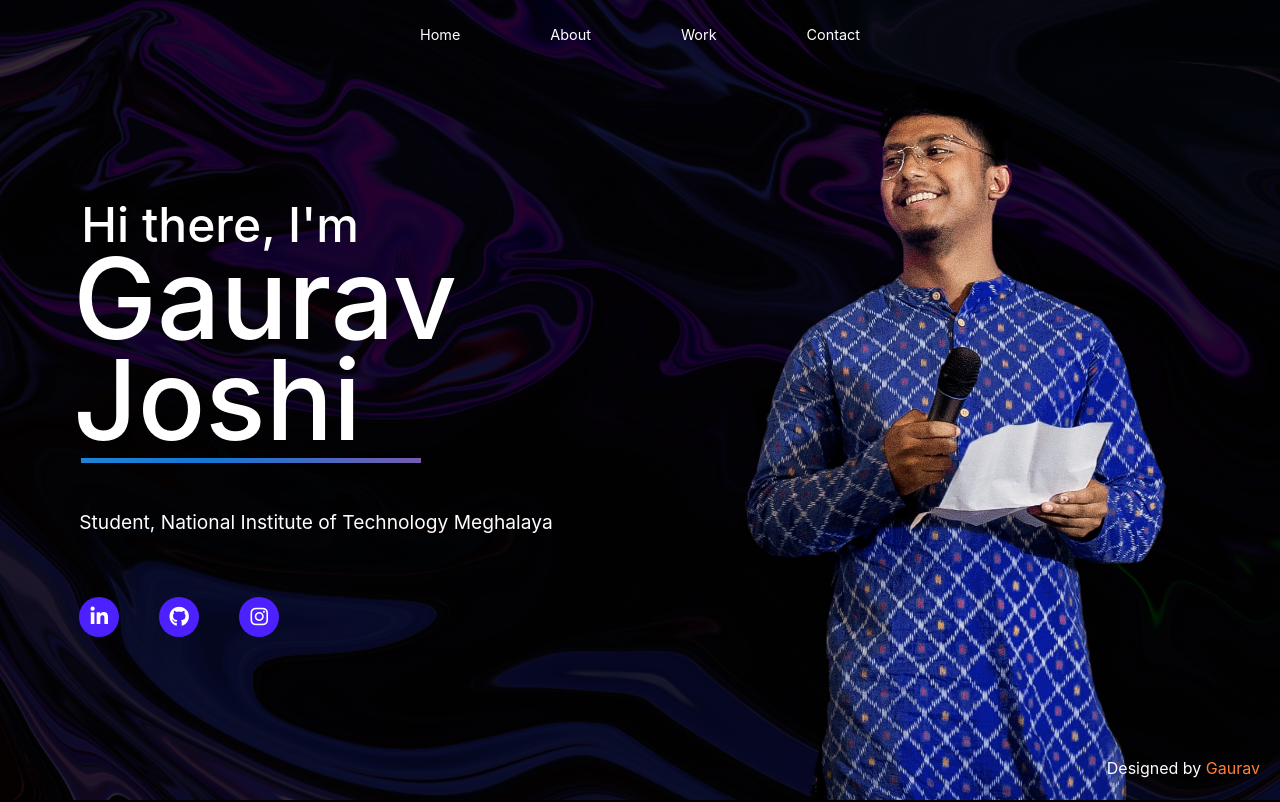
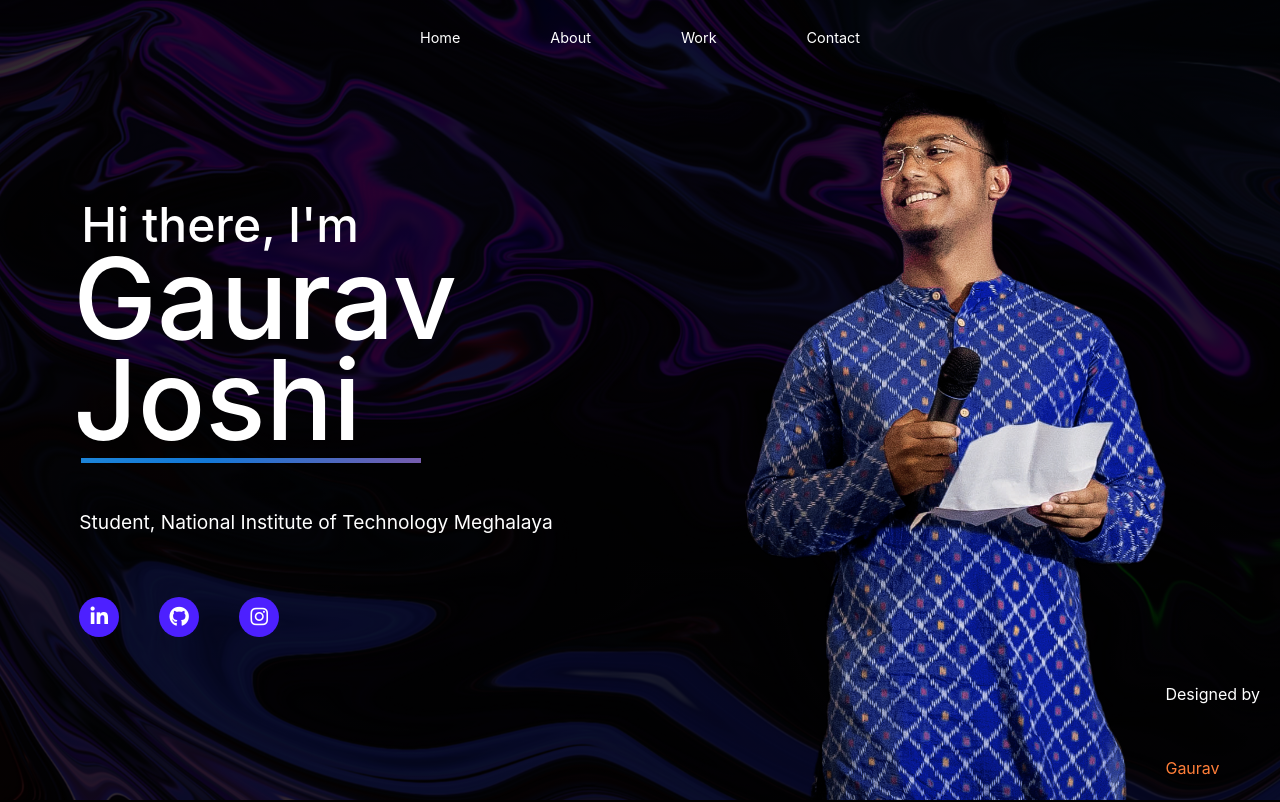
Before and after one commit to webgaurav02/portfolio, a React (Create React App) app: page / in a window 1280 px wide. Shown: the top 802 px of the page. Built offline with nearby package versions, Linux system fonts and the light colour scheme.

Commit message:
changed navbar links from <a> to <p>

```diff
--- a/src/App.css
+++ b/src/App.css
@@ -40,14 +40,16 @@
   margin: 7px 40px;
 }
 
-.nav-links li a {
+.nav-links li p {
+  cursor: pointer;
+  margin-top: 0;
   font-size: 0.9rem;
   color: #ffffff;
   text-decoration: none;
   padding: 5px;
 }
 
-.nav-links li a:hover {
+.nav-links li p:hover {
   color: #ff7e39;
 }
 
--- a/src/Contact.js
+++ b/src/Contact.js
@@ -1,35 +1,35 @@
-import React, { useState, useEffect } from "react";
+import React, { useEffect } from "react";
 import "./Contact.css";
 import Footer from "./Footer";
 
 
 function Contact() {
-  const [formData, setFormData] = useState({
-    name: "",
-    email: "",
-    subject: "",
-    message: "",
-  });
+  // const [formData, setFormData] = useState({
+  //   name: "",
+  //   email: "",
+  //   subject: "",
+  //   message: "",
+  // });
 
-  const handleChange = (e) => {
-    setFormData({
-      ...formData,
-      [e.target.name]: e.target.value,
-    });
-  };
+  // const handleChange = (e) => {
+  //   setFormData({
+  //     ...formData,
+  //     [e.target.name]: e.target.value,
+  //   });
+  // };
 
-  const handleSubmit = (e) => {
-    e.preventDefault();
-    // Perform form submission logic
-    console.log(formData);
-    // Reset form after submission
-    setFormData({
-      name: "",
-      email: "",
-      subject: "",
-      message: "",
-    });
-  };
+  // const handleSubmit = (e) => {
+  //   e.preventDefault();
+  //   // Perform form submission logic
+  //   console.log(formData);
+  //   // Reset form after submission
+  //   setFormData({
+  //     name: "",
+  //     email: "",
+  //     subject: "",
+  //     message: "",
+  //   });
+  // };
 
   useEffect(() => {
     const elements = document.querySelectorAll(".fade-in");
@@ -41,7 +41,7 @@ function Contact() {
   return (
     <div className="contact" id="contact">
       <h1 className="fade-in">Contact Me</h1>
-      <form className="fade-in" onSubmit={handleSubmit}>
+      <form className="fade-in" action="mailto:gauravcodes123@gmail.com" method="post" encType="text/plain" autoComplete="on">
         <div className="form-group">
           <label htmlFor="name"></label>
           <input
@@ -49,8 +49,8 @@ function Contact() {
             type="text"
             name="name"
             id="name"
-            value={formData.name}
-            onChange={handleChange}
+            // value={formData.name}
+            // onChange={handleChange}
             required
           />
         </div>
@@ -61,8 +61,8 @@ function Contact() {
             type="email"
             name="email"
             id="email"
-            value={formData.email}
-            onChange={handleChange}
+            // value={formData.email}
+            // onChange={handleChange}
             required
           />
         </div>
@@ -73,8 +73,9 @@ function Contact() {
             type="text"
             name="subject"
             id="subject"
-            value={formData.subject}
-            onChange={handleChange}
+            autoComplete="off"
+            // value={formData.subject}
+            // onChange={handleChange}
             required
           />
         </div>
@@ -85,8 +86,8 @@ function Contact() {
             name="message"
             id="message"
             rows="5"
-            value={formData.message}
-            onChange={handleChange}
+            // value={formData.message}
+            // onChange={handleChange}
             required
           ></textarea>
         </div>
--- a/src/Content.js
+++ b/src/Content.js
@@ -30,16 +30,16 @@ function Content() {
       <nav className={navbarClassName}>
         <ul className="nav-links fade-in">
           <li>
-            <a href="javascript:void(0);" onClick={() => handleNavClick("home")}>Home</a>
+            <p onClick={() => handleNavClick("home")}>Home</p>
           </li>
           <li>
-            <a href="javascript:void(0);" onClick={() => handleNavClick("about")}>About</a>
+            <p onClick={() => handleNavClick("about")}>About</p>
           </li>
           <li>
-            <a href="javascript:void(0);" onClick={() => handleNavClick("work")}>Work</a>
+            <p onClick={() => handleNavClick("work")}>Work</p>
           </li>
           <li>
-            <a href="javascript:void(0);" onClick={() => handleNavClick("contact")}>Contact</a>
+            <p onClick={() => handleNavClick("contact")}>Contact</p>
           </li>
         </ul>
       </nav>
@@ -50,7 +50,7 @@ function Content() {
       {show === "contact" ? <Contact /> : null}
 
       <p className="des-by">
-        Designed by <a className="name">Gaurav</a>
+        Designed by <p className="name">Gaurav</p>
       </p>
     </div>
   );
```
